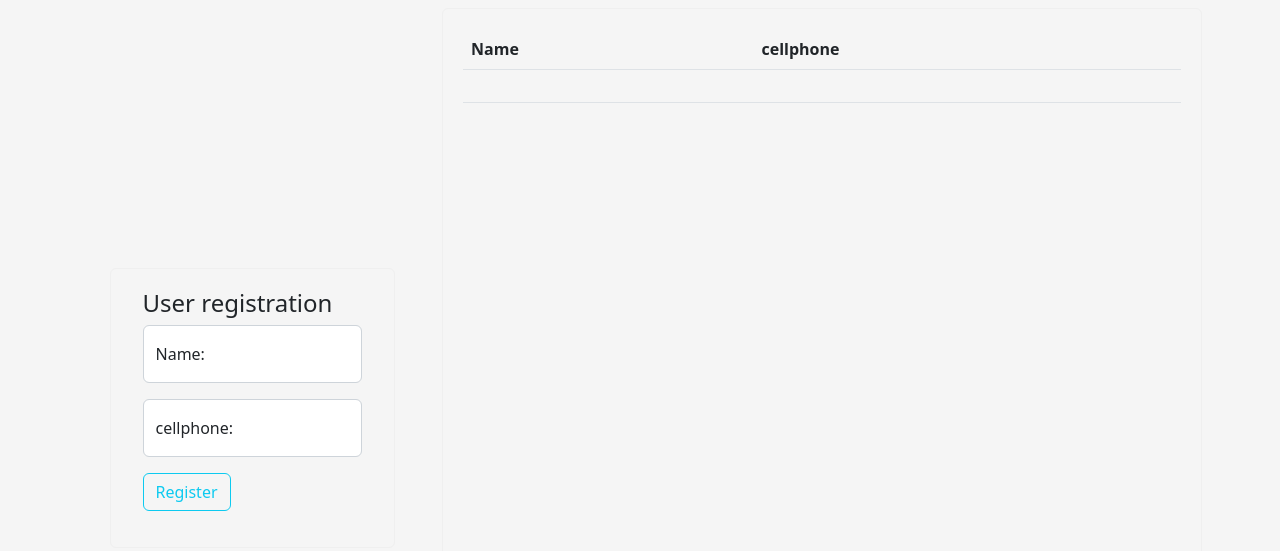
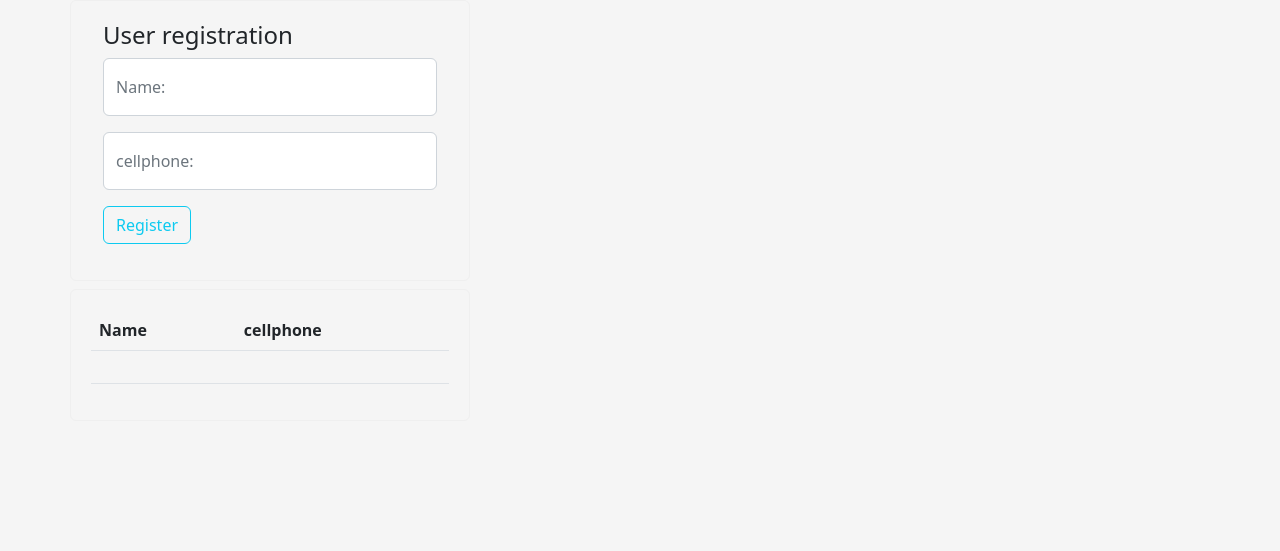
Before and after one commit to richardsanvie/InvestigativeJournalism, a plain HTML site: page index.html in a window 1280 px wide. Drawn offline with nearby package versions, Linux system fonts and the light colour scheme.

Commit message:
update Commmit

```diff
--- a/index.html
+++ b/index.html
@@ -13,16 +13,16 @@
 
 <body>
     <div class="container">
-        <div class="d-flex align-items-center justify-content-center row" style="height: 100vh;">
-            <div class="container col-12 col-md-4 col-sm-5 col-xl-3" id="container">
+        <div class="d-flex align-items-center justify-content-center row" style="width: 50vh;">
+            <div class="container col-12 col-md-12 col-sm-12 col-xl-12" id="container">
                     <div class="container mb-3">
                         <h4>User registration</h4>
                         <form action="" onsubmit="return validateForm()" id="form">
-                            <div class="form-floating mb-3" >
+                            <div class="form-floating mb-3 text-muted" >
                                 <input class="form-control" placeholder="#" id="name" type="text" required>
                                 <label for="Name">Name:</label>
                             </div>
-                            <div class="form-floating mb-3">
+                            <div class="form-floating mb-3 text-muted">
                                 <input type="number" class="form-control" name="cellphone" id="cellphone" placeholder="#" required>
                                 <label for="cellphone">cellphone:</label>
                             </div>
@@ -31,7 +31,7 @@
                         </form>
                     </div>
             </div>
-            <div class="col-12 col-md-7 col-sm-6 col-xl-8 d-flex m-2 " style="height: 100vh" id="container">
+            <div class="col-12 col-md-12 col-sm-6 col-xl-12 d-flex m-2 " id="container">
                 <div class="col-12">
                     <table class="table w-100">
                         <thead>
```
